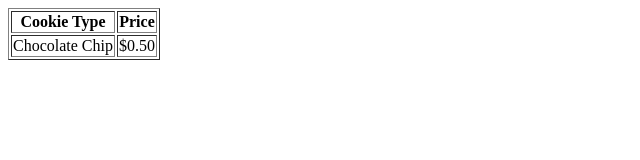
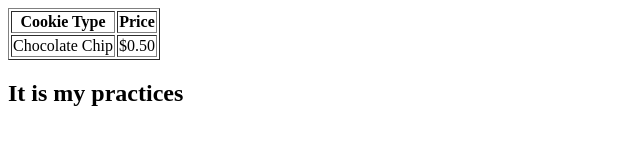
Before and after one commit to abdulla-bangali22/littletechdocs, a plain HTML site: page index.html in a window 1280 px wide. Shown: the whole page, without its empty margins (0-640 px from the left). Drawn offline with Linux system fonts and the light colour scheme.

Commit message:
Update index.html

```diff
--- a/index.html
+++ b/index.html
@@ -10,3 +10,4 @@
 </tr>
 </table>
 </p>
+<h2>It is my practices</h2>
```
